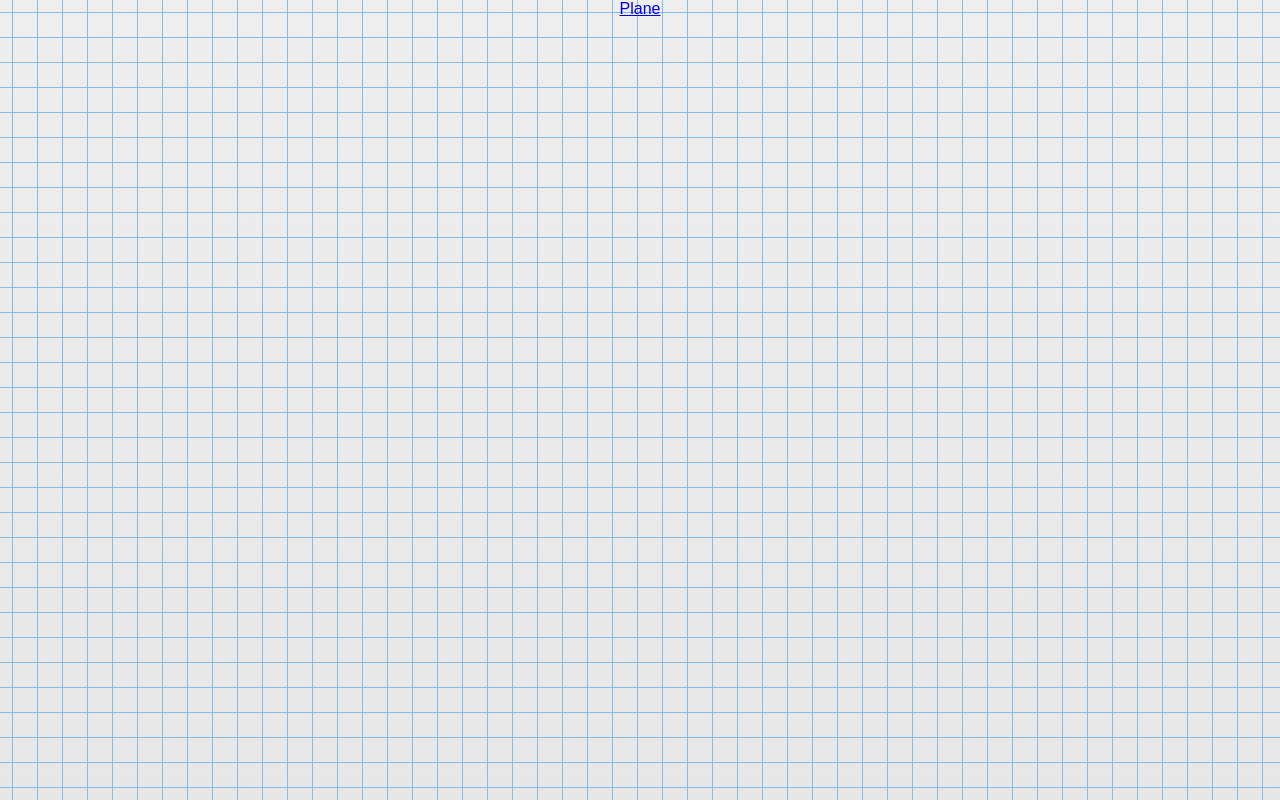
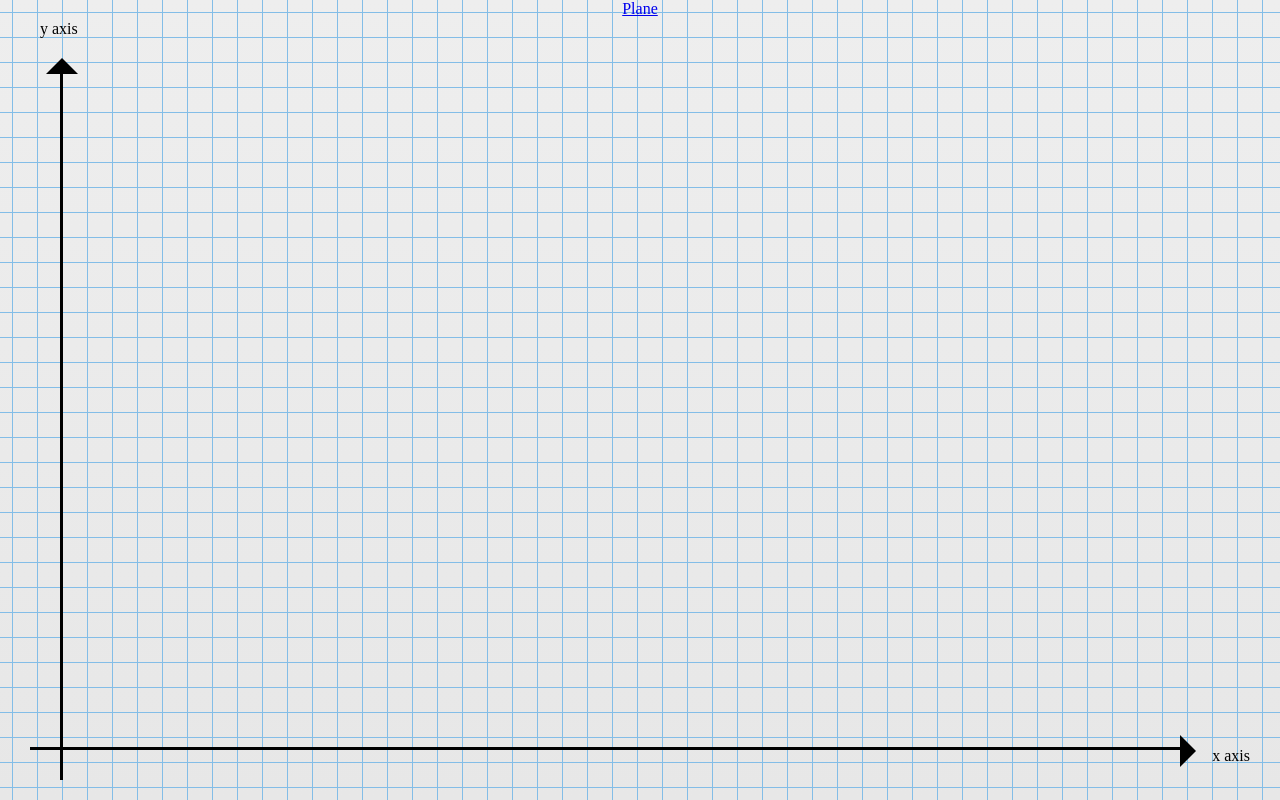
Before and after one commit to akai-org/significant-hackathon, a React app in the folder client/: page /lesson in a window 1280 px wide. Built offline with nearby package versions, Linux system fonts and the light colour scheme.

Commit message:
Cartesian

```diff
--- a/client/src/App.css
+++ b/client/src/App.css
@@ -1,5 +1,7 @@
 html {
   height: 100%;
+  @import url('https://fonts.googleapis.com/css?family=Gloria+Hallelujah');
+
 }
 body {
   margin: 0;
@@ -7,6 +9,7 @@ body {
   height: 100%;
   background-color: #eee;
   background-image: linear-gradient(#eeeeee, #e7e7e7);
+  font-family: 'Gloria Hallelujah', cursive;
 }
 
 .App {
--- a/client/src/views/Kinematics.css
+++ b/client/src/views/Kinematics.css
@@ -1,3 +1,67 @@
-.Kinematics {
+.cartesian {
+  min-height:70vh;
+  width: 100%;
+  @import url('https://fonts.googleapis.com/css?family=Gloria+Hallelujah');
+  font-family: 'Gloria Hallelujah', cursive;
+}
 
+.y-axis {
+  height: 90vh;
+  width: 3px;
+  background-color: black;
+  position: absolute;
+  bottom: 20px;
+  left: 60px;
 }
+
+.y-axis:before {
+  content: "";
+  display: block;
+  width: 0;
+  height: 0;
+  border-left: 16px solid transparent;
+  border-bottom: 16px solid #000000;
+  border-right: 16px solid transparent;
+  position: absolute;
+  top: -2px;
+  left: -14px;
+}
+.y-axis-description {
+  position: absolute;
+  top: 20px;
+  left: 40px;
+}
+
+.x-axis {
+  width: 90vw;
+  height: 3px;
+  background-color: black;
+  position: absolute;
+  left:30px;
+  bottom: 50px
+}
+.x-axis:before {
+  content: "";
+  display: block;
+  width: 0;
+  height: 0;
+  border-left: 16px solid #000000;
+  border-bottom: 16px solid transparent;
+  border-top: 16px solid transparent;
+  position: absolute;
+  top: -12px;
+  right: -14px;
+}
+.x-axis-description {
+  position: absolute;
+  bottom: 35px;
+  right: 30px;
+}
+
+.board{
+  height: 85vh;
+  width: 90vw;
+  position: absolute;
+  left: 63px;
+  bottom: 50px;
+}
--- a/client/src/views/Kinematics.js
+++ b/client/src/views/Kinematics.js
@@ -5,7 +5,13 @@ class Kinematics extends Component {
   render() {
     return (
       <div className="cartesian">
+        <div className="y-axis-description">y axis</div>
+        <div className="y-axis"></div>
+        <div className="board">
 
+        </div>
+        <div className="x-axis"></div>
+        <div className="x-axis-description">x axis</div>
       </div>
     );
   }
```
